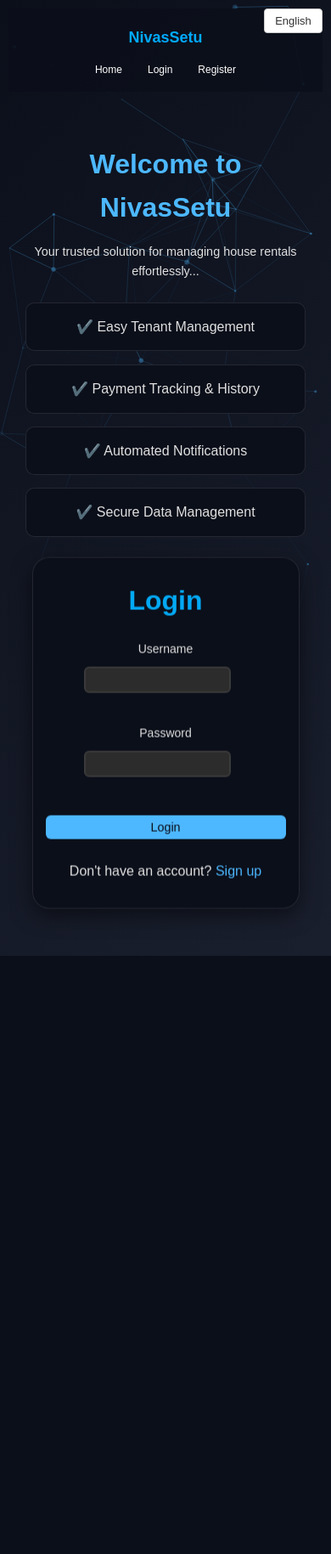
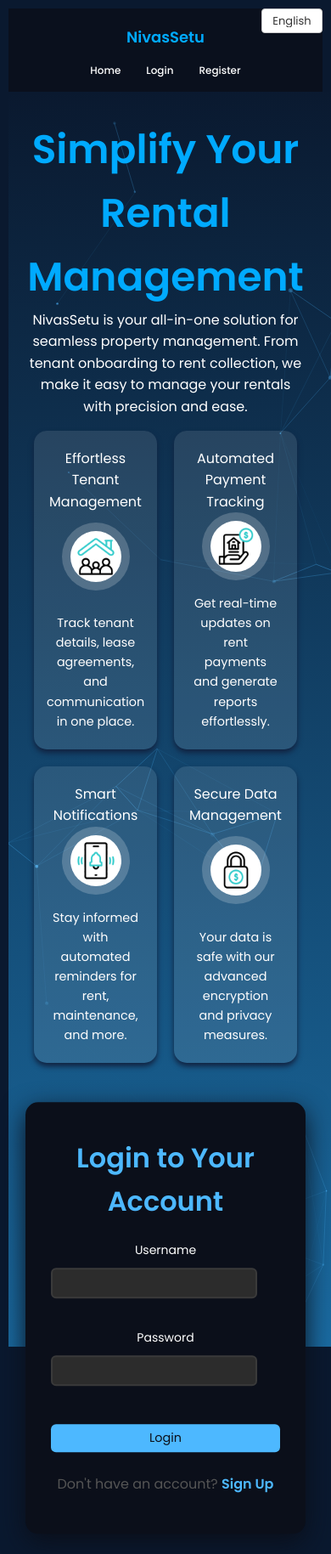
Before and after one commit to ketanohal/Rent, a Flask app: page / in a window 390 px wide. Shown: the whole page at 85% size. Before the commit the page ends 1125 px from the top, so only its background shows below. Run offline with Flask 3, Linux system fonts and the light colour scheme; parts of the project's set-up code (start-up, migrations or seed data) failed here and were passed over.

Commit message:
ui fixation in office

```diff
--- a/static/css/home.css
+++ b/static/css/home.css
@@ -1,203 +1,209 @@
-/* Home.css */
-
-@import url('https://fonts.googleapis.com/css2?family=Inter:wght@400;500;700&display=swap');
-
+/* General Styles */
 body {
-    background: linear-gradient(135deg, #0b0f1a, #1a1f2e);
-    color: #e0e0e0;
-    font-family: 'Inter', sans-serif;
     margin: 0;
-    padding: 0;
+    font-family: 'Poppins', Arial, sans-serif; /* Use a modern font like Poppins */
+    background-color: #f4f4f9;
     overflow-x: hidden;
 }
 
-/* Particles.js Container */
+/* Particles.js Background */
 #particles-js {
     position: absolute;
     width: 100%;
     height: 100%;
-    top: 0;
-    left: 0;
+    background: linear-gradient(93deg, #0a192f 0%, #1a6ba1 76%);
     z-index: -1;
 }
 
+/* Home Container */
 .home-container {
+    display: flex;
+    justify-content: space-between;
+    align-items: center;
+    padding: 20px;
     max-width: 1200px;
     margin: 0 auto;
-    padding: 60px 20px;
-    display: flex;
-    justify-content: space-between;
-    align-items: flex-start;
-    min-height: 87vh;
     position: relative;
     z-index: 1;
 }
 
+/* Landing Content */
 .landing-content {
-    max-width: 600px;
-    padding: 20px;
+    flex: 1;
+    max-width: 60%;
+    color: #fff;
 }
 
 .landing-content h1 {
-    font-size: 3rem;
-    color: #4db8ff;
-    margin-bottom: 15px;
-    font-weight: 700;
+    font-size: 47px;
+    margin-bottom: 0px;
+    font-weight: 600; /* Make the heading bolder */
 }
 
 .landing-content p {
-    font-size: 1.1rem;
-    margin-bottom: 25px;
-    line-height: 1.6;
+    font-size: 16px;
+    margin-bottom: -25px;
+    line-height: 1.6; /* Improve readability */
 }
 
+/* Features Section */
 .features {
-    display: grid;
-    grid-template-columns: repeat(2, 1fr);
-    gap: 15px;
+    display: flex;
+    justify-content: space-between;
+    flex-wrap: wrap;
+    gap: 20px;
+    margin-top: 40px; /* Add some space above the features */
 }
 
+/* Feature Card */
 .feature-card {
-    background-color: #0b0f1a;
-    padding: 15px;
-    border-radius: 10px;
+    background: rgba(255, 255, 255, 0.1);
+    border-radius: 15px;
+    padding: 20px;
     text-align: center;
-    transition: transform 0.3s, background-color 0.3s;
-    backdrop-filter: blur(10px);
-    border: 1px solid rgba(255, 255, 255, 0.1);
+    width: calc(25% - 15px);
+    box-shadow: 0 4px 6px #112240;
+    transition: transform 0.3s ease, box-shadow 0.3s ease;
+    display: flex;
+    flex-direction: column;
+    align-items: center;
+    justify-content: space-between; /* Ensure consistent height */
+    min-height: 300px; /* Set a minimum height for all cards */
+}
+
+.feature-card p {
+    font-size: 0.9rem;
+    font-family: 'Poppins', sans-serif; /* Use the same modern font */
+    color: #fffefe;
+    line-height: 1.6; /* Improve readability */
+    margin: 1px 0;
 }
 
 .feature-card:hover {
-    transform: scale(1.05);
-    background-color: #4db8ff;
-    color: #0b0f1a;
+    transform: translateY(-10px);
+    box-shadow: 0 8px 12px rgba(0, 0, 0, 0.2);
 }
 
-.main-section {
-    background-color:#0b0f1a;
-    padding: 40px;
-    border-radius: 20px;
-    box-shadow: 0 8px 25px rgba(0, 0, 0, 0.5);
-    transition: transform 0.3s, box-shadow 0.3s;
-    width: 100%;
-    max-width: 400px;
-    text-align: center;
-    backdrop-filter: blur(10px);
-    border: 1px solid rgba(255, 255, 255, 0.1);
+/* Feature Icon */
+.feature-icon {
+    width: 80px; /* Adjust size for better proportion */
+    height: 80px;
+    object-fit: contain;
+    margin-bottom: 15px;
+    border-radius: 50%;
+    background-color: rgba(255, 255, 255, 0.2);
+    padding: 10px;
+    transition: transform 0.3s ease, background-color 0.3s ease;
 }
 
-.main-section:hover {
-    transform: translateY(-8px);
-    box-shadow: 0 12px 30px rgba(0, 0, 0, 0.7);
+.feature-icon:hover {
+    transform: scale(1.1);
+    background-color: rgba(255, 255, 255, 0.3);
+}
+
+/* Login Form Section */
+.main-section {
+    background: #0b0f1a;
+    border-radius: 15px;
+    padding: 30px;
+    box-shadow: 0 10px 30px #0b0f1a;
+    width: 350px;
+    position: absolute;
+    right: 20px;
+    top: 10%;
+    transform: translateY(-50%);
+    z-index: 2;
 }
 
 .main-section h2 {
     font-size: 2rem;
-    color: #03a9f4;
     margin-bottom: 20px;
-    font-weight: 700;
+    color: #4db8ff;
 }
 
 .input-container {
     margin-bottom: 20px;
-    text-align: left;
 }
 
-input[type="text"],
-input[type="password"] {
-    width: 100%;
-    padding: 12px;
-    margin: 10px 0;
-    border-radius: 8px;
-    border: 2px solid #3a3a3a;
-    background-color: rgba(44, 44, 44, 0.8);
-    color: #e0e0e0;
-    font-size: 1rem;
-    outline: none;
-    transition: border-color 0.3s;
+.input-container label {
+    display: block;
+    margin-bottom: 5px;
+    color: #555;
 }
 
-input[type="text"]:focus,
-input[type="password"]:focus {
-    border-color: #4db8ff;
+.input-container input {
+    width: 100%;
+    padding: 10px;
+    border: 1px solid #ccc;
+    border-radius: 5px;
+    font-size: 1rem;
 }
 
-button.submit-btn {
+.submit-btn {
     width: 100%;
-    padding: 12px;
-    background-color: #4db8ff;
-    color: #0b0f1a;
+    padding: 10px;
+    background: #4db8ff;
     border: none;
-    border-radius: 8px;
-    font-size: 1.1rem;
+    border-radius: 5px;
+    color: #fff;
+    font-size: 1rem;
     cursor: pointer;
-    transition: background-color 0.3s;
-    margin-top: 15px;
+    transition: background 0.3s ease;
 }
 
-button.submit-btn:hover {
-    background-color: #1a6ba1;
+.submit-btn:hover {
+    background: #3a9bd5;
 }
 
 .signup-link {
-    margin-top: 10px;
+    text-align: center;
+    margin-top: 15px;
+    color: #555;
 }
 
 .signup-link a {
     color: #4db8ff;
     text-decoration: none;
+    font-weight: bold;
 }
 
 .signup-link a:hover {
     text-decoration: underline;
 }
 
-/* ---------- Mobile Optimizations ---------- */
-
-@media screen and (max-width: 768px) {
+/* Responsive Design */
+@media (max-width: 768px) {
     .home-container {
         flex-direction: column;
-        padding: 40px 10px;
         align-items: center;
+    }
+
+    #particles-js {
+        position: absolute;
+        width: 100%;
+        height: 175%;
+        background: linear-gradient(358deg, #1a6ba1, transparent);
+        z-index: -1;
     }
 
     .landing-content {
         max-width: 100%;
-        padding: 10px;
         text-align: center;
     }
 
-    .landing-content h1 {
-        font-size: 2.5rem;
+    .features {
+        justify-content: center;
     }
 
-    .landing-content p {
-        font-size: 1rem;
-    }
-
-    .features {
-        grid-template-columns: 1fr;
+    .feature-card {
+        width: calc(50% - 20px);
+        min-height: auto; /* Allow cards to adjust height on smaller screens */
     }
 
     .main-section {
+        position: static;
         width: 100%;
-        max-width: 100%;
-        padding: 20px;
-        margin-top: 20px;
+        margin-top: 40px;
+        transform: none;
     }
 }
-
-@media screen and (max-width: 480px) {
-    .landing-content h1 {
-        font-size: 2rem;
-    }
-
-    .landing-content p {
-        font-size: 0.9rem;
-    }
-
-    .main-section {
-        padding: 15px;
-        width: 90%;
-    }
-}
--- a/static/css/register.css
+++ b/static/css/register.css
@@ -41,6 +41,7 @@ body {
 }
 
 .input-container label {
+    color: white;
     display: block;
     margin-bottom: 5px;
 }
--- a/static/js/language.js
+++ b/static/js/language.js
@@ -1,3 +1,4 @@
+// Define translations for different languages
 window.translations = window.translations || {
     en: {
         "new-company-name": "NivasSetu",
@@ -14,21 +15,18 @@ window.translations = window.translations || {
         "expenses": "💸 Expenses",
         "reports": "📊 Reports",
         "user-greeting": "Hi,",
-        "nav-home": "Home",
-        "nav-login": "Login",
-        "nav-register": "Register",
-        "home-welcome": "Welcome to NivasSetu",
-        "home-description": "Your trusted solution for managing house rentals effortlessly...",
-        "feature-1": "✔️ Easy Tenant Management",
-        "feature-2": "✔️ Payment Tracking & History",
-        "feature-3": "✔️ Automated Notifications",
-        "feature-4": "✔️ Secure Data Management",
-        "login-heading": "Login",
+        "home-welcome": "Simplify Your Rental Management",
+        "home-description": "NivasSetu is your all-in-one solution for seamless property management. From tenant onboarding to rent collection, we make it easy to manage your rentals with precision and ease.",
+        "feature-1": "Effortless Tenant Management",
+        "feature-2": "Automated Payment Tracking",
+        "feature-3": "Smart Notifications",
+        "feature-4": "Secure Data Management",
+        "login-heading": "Login to Your Account",
         "label-username": "Username",
         "label-password": "Password",
         "btn-login": "Login",
         "signup-link": "Don't have an account?",
-        "link-signup": "Sign up",
+        "link-signup": "Sign Up",
         "register-heading": "Register",
         "label-email": "Email",
         "label-confirm-password": "Confirm Password",
@@ -43,12 +41,6 @@ window.translations = window.translations || {
         "unit-type-header": "Unit Type",
         "unit-count-header": "Number of Units",
         "dashboard-menu": "Dashboard Menu",
-        "add-property": "➕ Add Property",
-        "add-unit": "🏢 Add Unit",
-        "add-tenant": "👤 Add Tenant",
-        "tenant-list": "📋 Tenant List",
-        "expenses": "💸 Expenses",
-        "reports": "📊 Reports",
         "financial-overview": "Financial Overview",
         "filter-label": "Filter by:",
         "filter-1-month": "Last Month",
@@ -65,7 +57,6 @@ window.translations = window.translations || {
         "electricity-bill": "Electricity Bill",
         "total-bill": "Total Bill",
         "contact": "Contact",
-        "add_tenant": "Add Tenant",
         "tenant_name": "Tenant Name:",
         "phone_number": "Phone Number:",
         "alt_phone_number": "Alternate Phone Number:",
@@ -79,7 +70,6 @@ window.translations = window.translations || {
         "rent_due_date": "Rent Due Date:",
         "notes": "Notes:",
         "upload_documents": "Upload Documents (PDF, Images):",
-        "submit": "Submit",
         "electricity_bill_calc": "Electricity Bill Calculation",
         "select_tenant": "Select Tenant:",
         "date_of_reading": "Date of Reading:",
@@ -92,7 +82,6 @@ window.translations = window.translations || {
         "all_tenants": "-- All Tenants --",
         "btn-apply-filters": "Apply Filters",
         "electricity_bills": "Electricity Bills",
-        "electricity_bill_calc": "Electricity Bill Calculation",
         "month": "Month",
         "tenant": "Tenant",
         "room": "Room",
@@ -103,14 +92,10 @@ window.translations = window.translations || {
         "total_bill": "Total Bill (₹)",
         "apply_filters": "Apply Filters",
         "tenant_list": "Tenant List",
-        "tenant_name": "Name",
         "phone": "Phone",
         "unit_type": "Unit Type",
-        "rent_amount": "Rent Amount",
-        "lease_start_date": "Lease Start Date",
         "details": "Details",
         "view": "View",
-        "expenses": "Expenses",
         "add_expense": "Add Expense",
         "expense_name": "Expense Name",
         "expense_amount": "Amount ($)",
@@ -131,11 +116,9 @@ window.translations = window.translations || {
         "overdue_tenants": "Overdue Tenants",
         "name": "Name",
         "room_no": "Room No",
-        "phone": "Phone",
         "total_rent": "Total Rent",
         "paid_amount": "Paid Amount",
         "balance": "Balance",
-        "action": "Action",
         "update": "Update",
         "no_paid_tenants": "⚠️ No tenants have paid rent yet.",
         "no_pending_tenants": "⚠️ No pending tenants found.",
@@ -162,7 +145,6 @@ window.translations = window.translations || {
         "notes": "Notes",
         "rent-summary": "Rent Summary",
         "total-rent": "Total Rent",
-        "month": "Month",
         "electricity-bill": "Electricity Bill",
         "total-rent-paid": "Total Rent Paid Until Now",
         "no-rent-records": "No rent records found for this tenant.",
@@ -173,10 +155,6 @@ window.translations = window.translations || {
         "view-pan": "View PAN",
         "photo": "Photo",
         "view-photo": "View Photo"
-
-
-
-
     },
     mr: {
         "new-company-name": "निवाससेतु",
@@ -193,17 +171,14 @@ window.translations = window.translations || {
         "expenses": "💸 खर्च",
         "reports": "📊 अहवाल",
         "user-greeting": "नमस्कार",
-        "nav-home": "मुख्यपृष्ठ",
-        "nav-login": "लॉगिन",
-        "nav-register": "नोंदणी",
-        "home-welcome": "निवाससेतु मध्ये आपले स्वागत आहे",
-        "home-description": "भाडे व्यवस्थापन सोप्या पद्धतीने करण्यासाठी तुमचा विश्वसनीय उपाय...",
-        "feature-1": "✔️ सोपी भाडेकरू व्यवस्थापन",
-        "feature-2": "✔️ पेमेंट ट्रॅकिंग आणि इतिहास",
-        "feature-3": "✔️ स्वयंचलित सूचना",
-        "feature-4": "✔️ सुरक्षित डेटा व्यवस्थापन",
-        "login-heading": "लॉगिन",
-        "label-username": "वापरकर्ता नाव",
+        "home-welcome": "तुमच्या भाडे व्यवस्थापनाला सोपे करा",
+        "home-description": "निवाससेतु हे तुमच्या संपत्ती व्यवस्थापनासाठी एकाच ठिकाणी उपलब्ध असलेले सर्वसमावेशक उपाय आहे. भाडेकरूंच्या नोंदणीपासून भाडे वसुलीपर्यंत, आम्ही तुमच्या भाडे व्यवस्थापनाला सुलभ आणि अचूक बनवतो.",
+        "feature-1": "सहज भाडेकरू व्यवस्थापन",
+        "feature-2": "स्वयंचलित पेमेंट ट्रॅकिंग",
+        "feature-3": "स्मार्ट सूचना",
+        "feature-4": "सुरक्षित डेटा व्यवस्थापन",
+        "login-heading": "तुमच्या खात्यात लॉगिन करा",
+        "label-username": "वापरकर्तानाव",
         "label-password": "पासवर्ड",
         "btn-login": "लॉगिन",
         "signup-link": "खाते नाही का?",
@@ -222,12 +197,6 @@ window.translations = window.translations || {
         "unit-type-header": "युनिट प्रकार",
         "unit-count-header": "युनिट्सची संख्या",
         "dashboard-menu": "डॅशबोर्ड मेनू",
-        "add-property": "➕ मालमत्ता जोडा",
-        "add-unit": "🏢 युनिट जोडा",
-        "add-tenant": "👤 भाडेकरू जोडा",
-        "tenant-list": "📋 भाडेकरू यादी",
-        "expenses": "💸 खर्च",
-        "reports": "📊 अहवाल",
         "financial-overview": "आर्थिक विहंगावलोकन",
         "filter-label": "गाळणी करा:",
         "filter-1-month": "मागील महिना",
@@ -242,10 +211,8 @@ window.translations = window.translations || {
         "month": "महिना",
         "rent": "भाडे",
         "electricity-bill": "वीज बिल",
-        "electricity_bill_calc": "वीज बिल गणना",
         "total-bill": "एकूण बिल",
         "contact": "संपर्क",
-        "add_tenant": "भाडेकरू जोडा",
         "tenant_name": "भाडेकरूचे नाव:",
         "phone_number": "फोन नंबर:",
         "alt_phone_number": "पर्यायी फोन नंबर:",
@@ -259,7 +226,6 @@ window.translations = window.translations || {
         "rent_due_date": "भाडे देय तारीख:",
         "notes": "टीप:",
         "upload_documents": "दस्तऐवज अपलोड करा (PDF, प्रतिमा):",
-        "submit": "सबमिट करा",
         "electricity_bill_calc": "वीज बिल गणना",
         "select_tenant": "भाडेकरू निवडा:",
         "date_of_reading": "वाचनाची तारीख:",
@@ -282,14 +248,10 @@ window.translations = window.translations || {
         "total_bill": "एकूण बिल (₹)",
         "apply_filters": "गाळणी लागू करा",
         "tenant_list": "भाडेकरू यादी",
-        "tenant_name": "नाव",
         "phone": "फोन",
         "unit_type": "युनिट प्रकार",
-        "rent_amount": "भाड्याची रक्कम",
-        "lease_start_date": "भाड्याची सुरूवात तारीख",
         "details": "तपशील",
         "view": "पहा",
-        "expenses": "खर्च",
         "add_expense": "खर्च जोडा",
         "expense_name": "खर्चाचे नाव",
         "expense_amount": "रक्कम ($)",
@@ -310,11 +272,9 @@ window.translations = window.translations || {
         "overdue_tenants": "मुदतीत न भरलेले भाडेकरू",
         "name": "नाव",
         "room_no": "खोली क्रमांक",
-        "phone": "फोन",
         "total_rent": "एकूण भाडे",
         "paid_amount": "भरलेली रक्कम",
         "balance": "उर्वरित रक्कम",
-        "action": "क्रिया",
         "update": "अपडेट करा",
         "no_paid_tenants": "⚠️ अद्याप कोणत्याही भाडेकरूने भाडे भरलेले नाही.",
         "no_pending_tenants": "⚠️ कोणतेही बकाया भाडेकरू सापडले नाहीत.",
@@ -340,10 +300,9 @@ window.translations = window.translations || {
         "rent-due-date": "भाडे देय तारीख",
         "notes": "टीप",
         "rent-summary": "भाडे सारांश",
+        "total-rent": "एकूण भाडे",
+        "electricity-bill": "वीज बिल",
         "total-rent-paid": "आतापर्यंतचे एकूण भाडे",
-        "month": "महिना",
-        "electricity-bill": "वीज बिल",
-        "total-rent": "एकूण भाडे",
         "no-rent-records": "या भाडेकरूसाठी कोणतेही भाडे नोंदी सापडल्या नाहीत.",
         "back-to-list": "यादीत परत जा",
         "aadhaar-card": "आधार कार्ड",
@@ -352,35 +311,33 @@ window.translations = window.translations || {
         "view-pan": "पॅन पहा",
         "photo": "फोटो",
         "view-photo": "फोटो पहा"
-
-
-
-
     }
 };
+
 // Function to update language
 function updateLanguage(selectedLang) {
+    console.log("updateLanguage called");
     document.querySelectorAll("[data-lang]").forEach(element => {
         const key = element.getAttribute("data-lang");
 
         if (translations[selectedLang] && translations[selectedLang][key]) {
-            // Check if the element contains days-text span inside
-            let daysText = element.querySelector(".days-text");
+            const imgTag = element.querySelector("img");
 
-            if (daysText) {
-                // Keep the number of days unchanged, only update the status text
-                let daysValue = daysText.textContent.trim();
+            if (imgTag) {
+                // If the element contains an image, update only the text after the image
+                const textNode = Array.from(element.childNodes).find(node => node.nodeType === Node.TEXT_NODE);
 
-                element.innerHTML = `<span class="status-text">${translations[selectedLang][key]}</span>
-                                    (<span class="days-text">${daysValue}</span>
-                                    <span data-lang="days">${translations[selectedLang]["days"]}</span>)`;
+                if (textNode) {
+                    textNode.textContent = translations[selectedLang][key];
+                } else {
+                    element.appendChild(document.createTextNode(translations[selectedLang][key]));
+                }
             } else {
                 element.textContent = translations[selectedLang][key];
             }
         }
     });
 
-    // Update the company logo text
     const logo = document.querySelector(".logo");
     if (logo) {
         logo.textContent = translations[selectedLang]["new-company-name"];
@@ -393,20 +350,32 @@ function updateLanguage(selectedLang) {
 document.addEventListener("DOMContentLoaded", () => {
     const languageSelect = document.getElementById("language-select-base");
 
-    if (!languageSelect) {
-        console.error("Language selector not found.");
-        return;
+    // Load saved language from localStorage
+    let selectedLang = localStorage.getItem("selectedLanguage") || "en";
+
+    // Check if there's a language parameter in the URL
+    const urlParams = new URLSearchParams(window.location.search);
+    const urlLang = urlParams.get("lang");
+    if (urlLang) {
+        selectedLang = urlLang;
+        localStorage.setItem("selectedLanguage", selectedLang); // Save it to localStorage
     }
 
-    // Load saved language from localStorage
-    const savedLanguage = localStorage.getItem("selectedLanguage") || "en";
-    languageSelect.value = savedLanguage;
-    updateLanguage(savedLanguage);
+    // Update the language selection dropdown
+    if (languageSelect) {
+        languageSelect.value = selectedLang;
+        languageSelect.addEventListener("change", (event) => {
+            const newLang = event.target.value;
+            localStorage.setItem("selectedLanguage", newLang);
+            updateLanguage(newLang);
 
-    // Change language event
-    languageSelect.addEventListener("change", (event) => {
-        const selectedLang = event.target.value;
-        localStorage.setItem("selectedLanguage", selectedLang);
-        updateLanguage(selectedLang);
-    });
+            // Update the URL parameter without reloading the page
+            const newUrl = new URL(window.location);
+            newUrl.searchParams.set("lang", newLang);
+            window.history.replaceState(null, "", newUrl);
+        });
+    }
+
+    // Apply the selected language
+    updateLanguage(selectedLang);
 });
--- a/templates/base.html
+++ b/templates/base.html
@@ -20,6 +20,7 @@
     <link rel="stylesheet" href="{{ url_for('static', filename='css/reports.css') }}">
     <link rel="stylesheet" href="{{ url_for('static', filename='css/rent_collection.css') }}">
     <link rel="stylesheet" href="{{ url_for('static', filename='css/tenant_details.css') }}">
+    <link href="https://fonts.googleapis.com/css2?family=Poppins:wght@400;500;600&display=swap" rel="stylesheet">
 </head>
 
 <body>
--- a/templates/index.html
+++ b/templates/index.html
@@ -9,15 +9,27 @@
     <div class="home-container">
         <!-- Landing Page Content Section -->
         <div class="landing-content">
-            <h1 data-lang="home-welcome" class="animated-heading">Welcome to RentEase</h1>
+            <h1 data-lang="home-welcome" class="animated-heading">Welcome to NivasSetu</h1>
             <p data-lang="home-description" class="animated-text">
                 Your trusted solution for managing house rentals effortlessly. RentEase provides a seamless way to handle tenant information, manage rental payments, and streamline communication all in one place.
             </p>
             <div class="features">
-                <div class="feature-card" data-lang="feature-1">✔️ Easy Tenant Management</div>
-                <div class="feature-card" data-lang="feature-2">✔️ Payment Tracking & History</div>
-                <div class="feature-card" data-lang="feature-3">✔️ Automated Notifications</div>
-                <div class="feature-card" data-lang="feature-4">✔️ Secure Data Management</div>
+                <!-- Feature Cards with GIF Images -->
+                <div class="feature-card" data-lang="feature-1">
+                    <img src="{{ url_for('static', filename='images/tenant.gif') }}" alt="Tenant Management" class="feature-icon">
+                    <p>Track tenant details, lease agreements, and communication in one place.</p>
+                </div>
+                <div class="feature-card" data-lang="feature-2">
+                    <img src="{{ url_for('static', filename='images/payment.gif') }}" alt="Payment Tracking" class="feature-icon">
+                    <p>Get real-time updates on rent payments and generate reports effortlessly.</p>
+                </div>
+                <div class="feature-card" data-lang="feature-3">
+                    <img src="{{ url_for('static', filename='images/notification.gif') }}" alt="Notifications" class="feature-icon">
+                    <p>Stay informed with automated reminders for rent, maintenance, and more.</p>
+                </div>
+                <div class="feature-card" data-lang="feature-4">
+                    <img src="{{ url_for('static', filename='images/security.gif') }}" alt="Data Management" class="feature-icon">
+                    <p>Your data is safe with our advanced encryption and privacy measures.</p>
                 </div>
             </div>
 
@@ -50,20 +62,67 @@
         // Particles.js Configuration
         particlesJS("particles-js", {
         particles: {
-                number: { value: 80, density: { enable: true, value_area: 800 } },
-                color: { value: "#4db8ff" },
-                shape: { type: "circle" },
-                opacity: { value: 0.5, random: true },
-                size: { value: 3, random: true },
-                line_linked: { enable: true, distance: 150, color: "#4db8ff", opacity: 0.4, width: 1 },
-                move: { enable: true, speed: 3, direction: "none", random: true, straight: false, out_mode: "out" }
+            number: {
+                value: 40, // Reduced number of particles for a cleaner look
+                density: {
+                    enable: true,
+                    value_area: 800
+                }
+            },
+            color: {
+                value: "#4db8ff" // Preserved original particle color
+            },
+            shape: {
+                type: "circle"
+            },
+            opacity: {
+                value: 0.7, // Slightly increased opacity for better visibility
+                random: true
+            },
+            size: {
+                value: 3,
+                random: true
+            },
+            line_linked: {
+                enable: true,
+                distance: 200, // Increased distance between particles
+                color: "#4db8ff",
+                opacity: 0.4,
+                width: 1
+            },
+            move: {
+                enable: true,
+                speed: 2, // Slower movement for a calmer effect
+                direction: "none",
+                random: true,
+                straight: false,
+                out_mode: "out"
+            }
         },
         interactivity: {
             detect_on: "canvas",
             events: {
-                    onhover: { enable: true, mode: "repulse" },
-                    onclick: { enable: true, mode: "push" },
+                onhover: {
+                    enable: true,
+                    mode: "bubble" // Changed to "bubble" for a softer interaction
+                },
+                onclick: {
+                    enable: true,
+                    mode: "push"
+                },
                 resize: true
+            },
+            modes: {
+                bubble: {
+                    distance: 200, // Increased distance for hover effect
+                    size: 6, // Slightly larger bubble effect
+                    duration: 2, // Slower bubble effect
+                    opacity: 0.8, // More visible bubble effect
+                    speed: 3 // Slower bubble speed
+                },
+                push: {
+                    particles_nb: 4 // Fewer particles pushed on click
+                }
             }
         },
         retina_detect: true
```
Also changed, not shown: static/images/notification.gif (added), static/images/payment.gif (added), static/images/security.gif (added), static/images/tenant.gif (added), static/js/languageSwitcher.js (added). Lines whose indentation alone changed are shown as unchanged.
